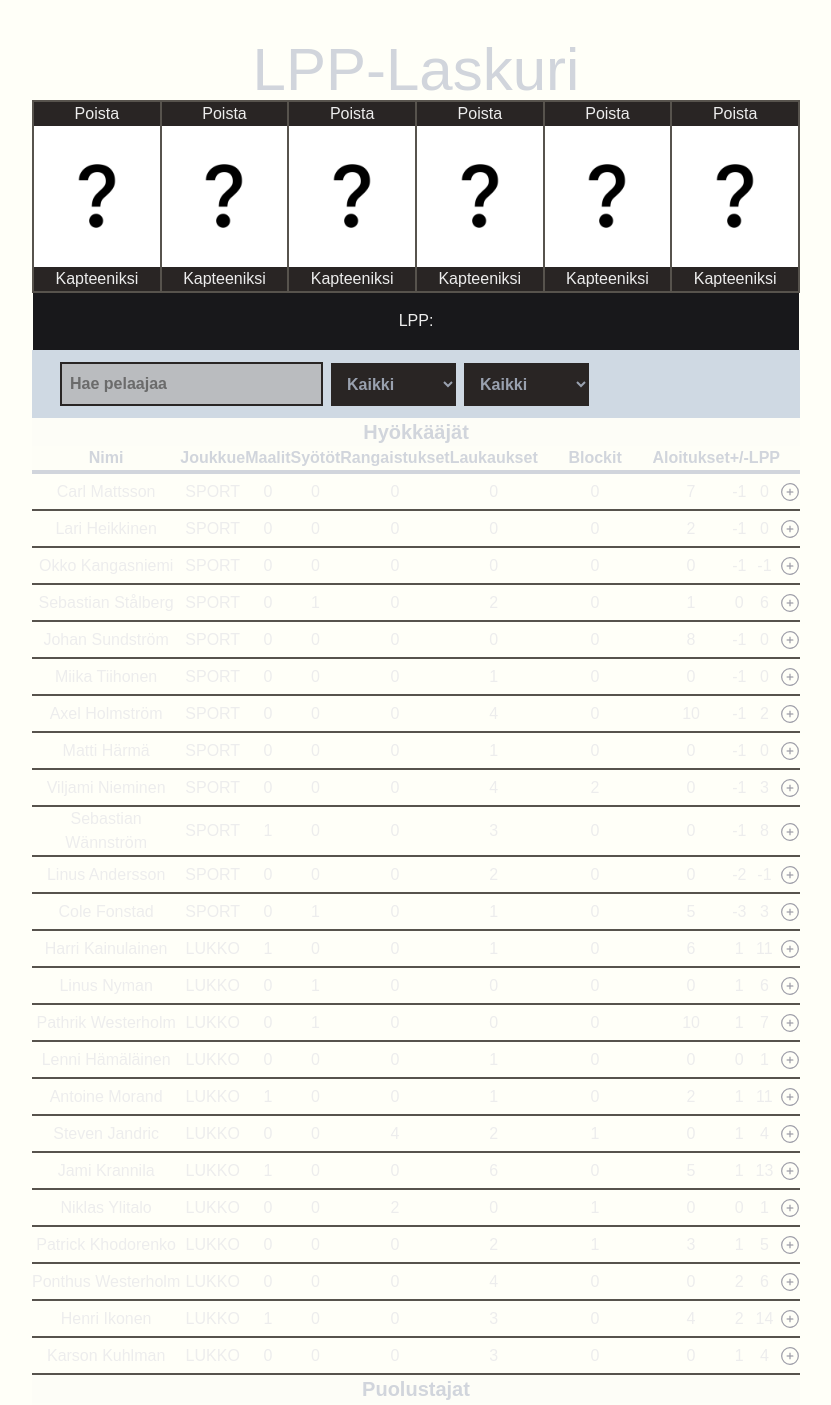
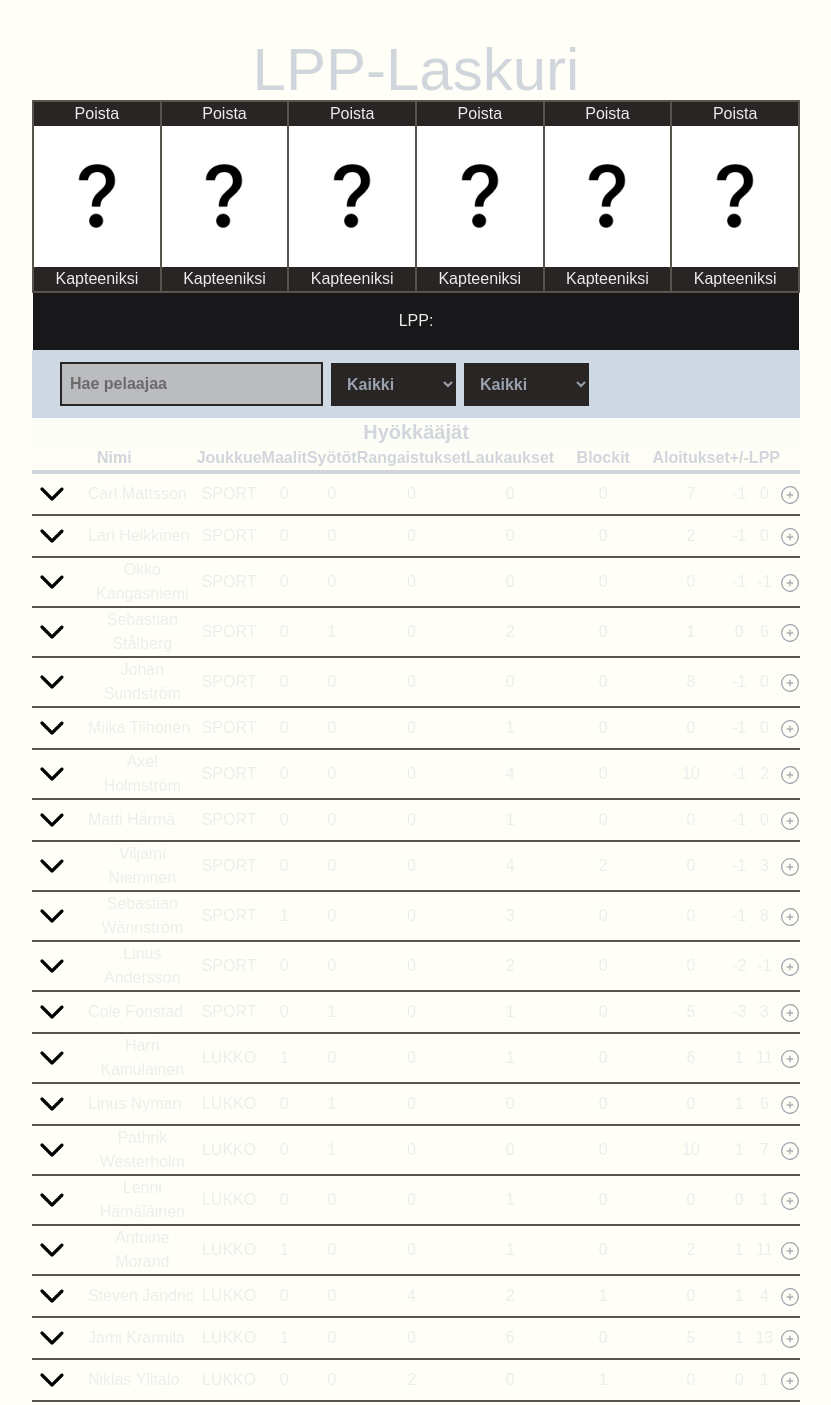
Before and after one commit to jamizan/liigaporssi2.0, a Next.js app in the folder liiga/: page / in a window 1280 px wide. Shown: the top 1405 px of the page, without its empty margins (224-1055 px from the left). Built offline with nearby package versions, Linux system fonts and the light colour scheme.

Commit message:
Added arrow symbol for dropdown menu to show player details

```diff
--- a/liiga/src/app/components/ContentTable.jsx
+++ b/liiga/src/app/components/ContentTable.jsx
@@ -1,6 +1,7 @@
 "use client";
 import {  } from "react";
 import React, { useEffect, useState } from 'react';
+import Image from 'next/image';
 
 import ifk from "@/app/logos/IFK.png"
 import hpk from "@/app/logos/HPK.png"
@@ -18,6 +19,7 @@
 import tappara from "@/app/logos/TAPPARA.png"
 import tps from "@/app/logos/TPS.png"
 import question from "@/app/logos/QUESTION.png"
+import arrow from "@/app/logos/down.png"
 
 export function TableVisibilty(position) {
   const attackerHeader = document.getElementById('attacker-header');
@@ -222,7 +224,18 @@
           {players
             .filter(player => player.position == 'ATTACKER')
             .map((player, index) => <tr key={index} className='border-b-2 border-stone-600' id={player.team.split(':')[1] + '_' + player.lastname + '-' + player.firstname}>
-              <td className="table-cell">{player.firstname} {player.lastname}</td>
+              <td className="table-cell">
+                <div className="flex items-center gap-4 ">
+                  <Image
+                    height={40}
+                    width={40}
+                    id="playerRowImage"
+                    src={arrow}
+                    alt="team"
+                  />
+                  <span>{player.firstname} {player.lastname}</span>
+                </div>
+              </td>
               <td className="table-cell">{player.team.split(':')[1].toUpperCase()}</td>
               <td className="table-cell">{player.goals}</td>
               <td className="table-cell">{player.assists}</td>
@@ -283,7 +296,18 @@
 
             .filter(player => player.position == 'DEFENDER')
             .map((player, index) => <tr key={index} className='border-b-2 border-stone-600' id={player.team.split(':')[1] + '_' + player.lastname + '-' + player.firstname}>
-              <td className="table-cell">{player.firstname} {player.lastname}</td>
+              <td className="table-cell">
+                <div className="flex items-center gap-4 ">
+                  <Image
+                    height={40}
+                    width={40}
+                    id="playerRowImage"
+                    src={arrow}
+                    alt="team"
+                  />
+                  <span>{player.firstname} {player.lastname}</span>
+                </div>
+              </td>
               <td className="table-cell">{player.team.split(':')[1].toUpperCase()}</td>
               <td className="table-cell">{player.goals}</td>
               <td className="table-cell">{player.assists}</td>
@@ -341,7 +365,18 @@
           {players
             .filter(player => player.position == 'GOALIE')
             .map((player, index) => <tr key={index} className='border-b-2 border-stone-600' id={player.team.split(':')[1] + '_' + player.lastname + '-' + player.firstname}>
-              <td className="table-cell">{player.firstname} {player.lastname}</td>
+              <td className="table-cell">
+                <div className="flex items-center gap-4 ">
+                  <Image
+                    height={40}
+                    width={40}
+                    id="playerRowImage"
+                    src={arrow}
+                    alt="team"
+                  />
+                  <span>{player.firstname} {player.lastname}</span>
+                </div>
+              </td>
               <td className="table-cell">{player.team.split(':')[1].toUpperCase()}</td>
               <td className="table-cell">{player.goals}</td>
               <td className="table-cell">{player.assists}</td>
```
Also changed, not shown: liiga/src/app/logos/down.png (added).
